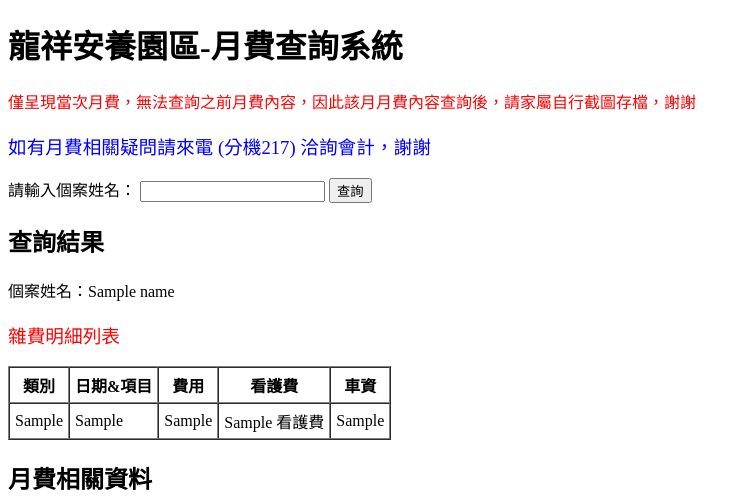
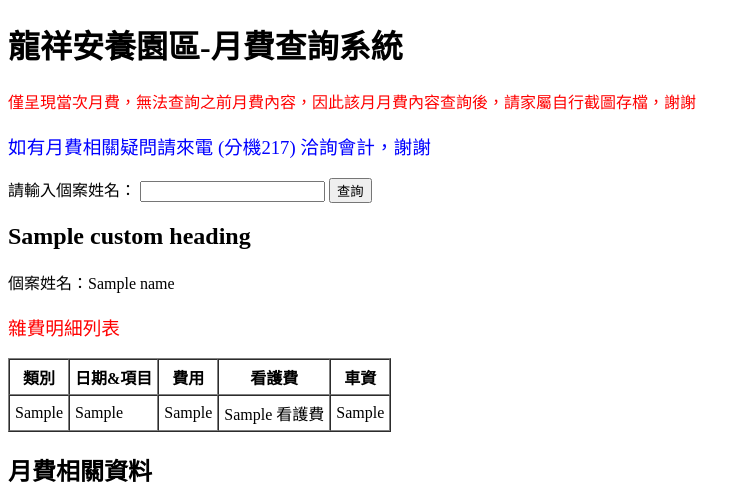
Before and after one commit to ls471471/expense-query-app, a Flask app: template templates/index.html in a window 1280 px wide. Shown: the top 498 px of the page, without its empty margins (0-751 px from the left). Run offline with Flask 3, Linux system fonts and the light colour scheme; the template is opened without the code that fills it: most values are stand-ins (such as "Sample title", 1, 10 or a date in 2020); parts of the project's set-up code (start-up, migrations or seed data) failed here and were passed over.

Commit message:
Update index.html

```diff
--- a/templates/index.html
+++ b/templates/index.html
@@ -7,7 +7,6 @@
 <body>
     <h1>龍祥安養園區-月費查詢系統</h1>
     <p style="color:red;">僅呈現當次月費，無法查詢之前月費內容，因此該月月費內容查詢後，請家屬自行截圖存檔，謝謝</p>
-    <!-- 新增的藍色字體提示 -->
     <p style="color:blue; font-size:14pt;">如有月費相關疑問請來電 (分機217) 洽詢會計，謝謝</p>
     <form method="post">
         <label for="name">請輸入個案姓名：</label>
@@ -16,7 +15,7 @@
     </form>
 
     {% if results is not none %}
-        <h2>查詢結果</h2>
+        <h2>{{ custom_heading }}</h2>
         <p>個案姓名：{{ name }}</p>
         <p style="color:red; font-size:14pt;">雜費明細列表</p>
         <table border="1" cellpadding="5" cellspacing="0">
```
